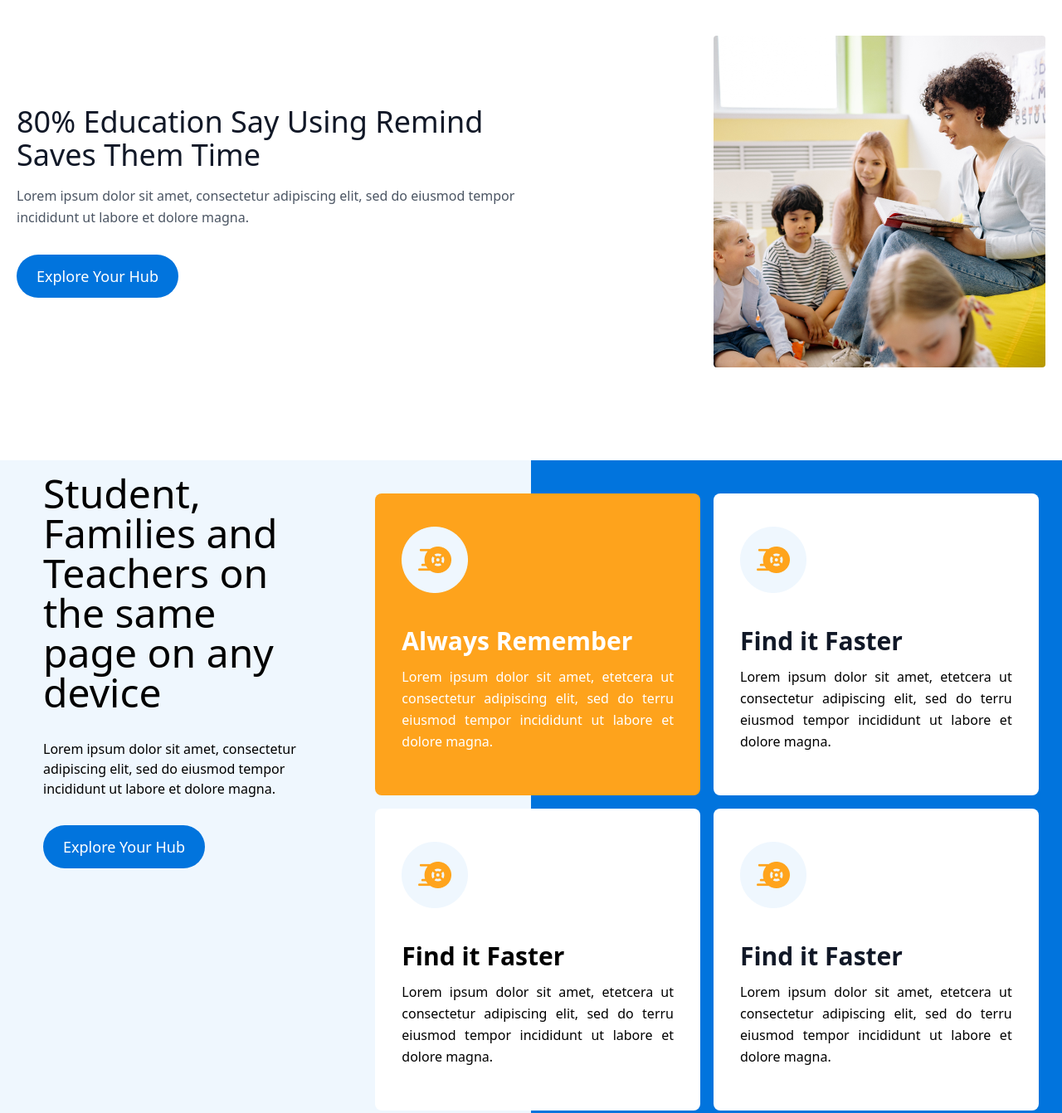
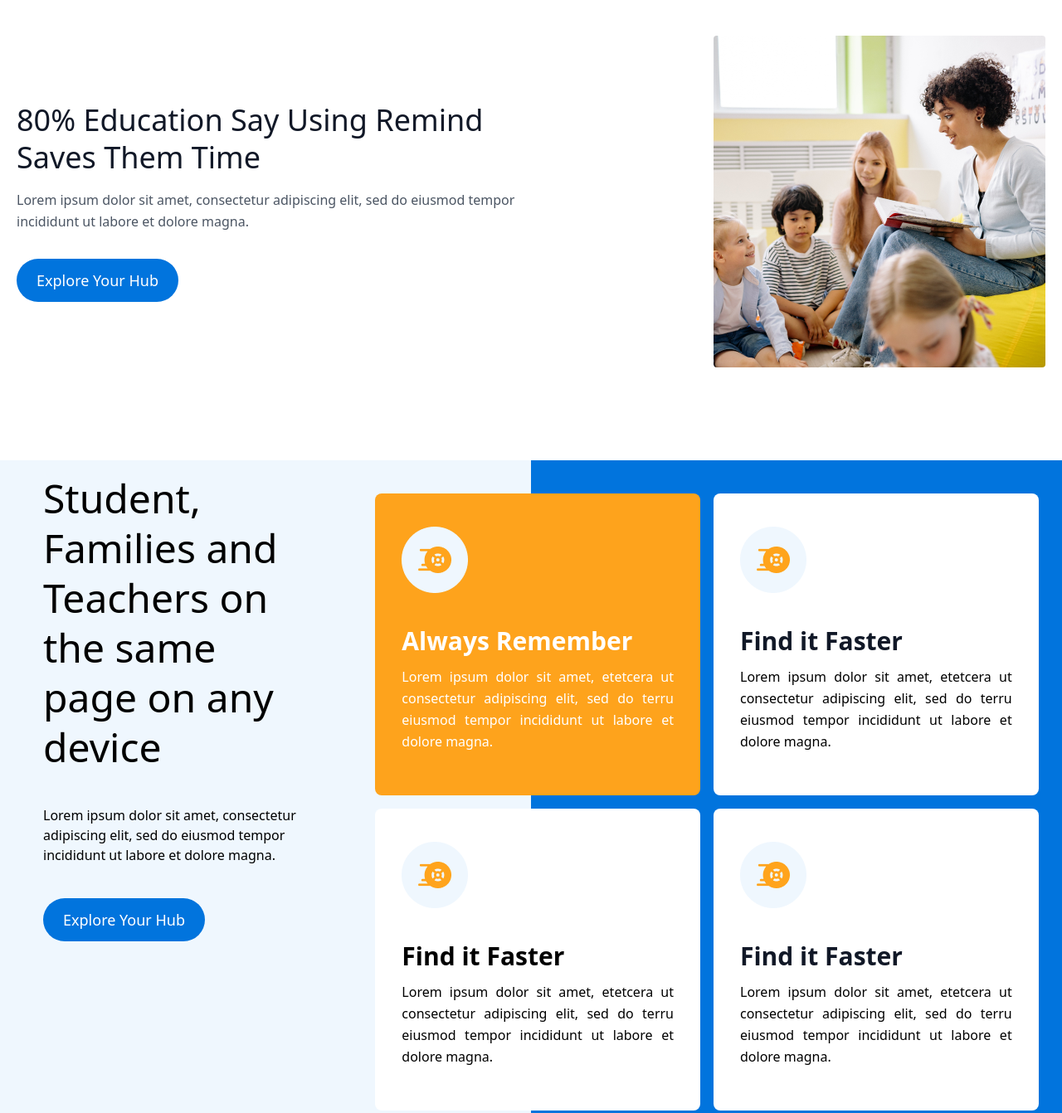
Before and after one commit to anis2k20/edu_care, a website built with Vite: page index.html in a window 1280 px wide. Shown: the part 1520-2862 px from the top of the page at 83% size. Built offline with nearby package versions, Linux system fonts and the light colour scheme.

Commit message:
Fixed line height

```diff
--- a/index.html
+++ b/index.html
@@ -123,7 +123,7 @@
       <div class="container mx-auto flex px-5 py-24 md:flex-row flex-col items-center">
         <div
           class="lg:flex-grow md:w-1/2 lg:pr-24 md:pr-16 flex flex-col md:items-start md:text-left mb-16 md:mb-0 items-center text-center">
-          <h1 class="title-font sm:text-4xl text-3xl mb-4 font-medium text-gray-900">
+          <h1 class="title-font sm:text-4xl text-3xl mb-4 font-medium text-gray-900 !leading-tight">
             80% Education Say Using Remind Saves Them Time
           </h1>
           <p class="mb-8 leading-relaxed">Lorem ipsum dolor sit amet, consectetur adipiscing elit, sed do eiusmod tempor incididunt ut labore et dolore magna.
@@ -150,10 +150,10 @@
           <div class="flex flex-wrap -m-4">
             <div class="p-4 lg:w-1/3">
               <div class="h-ful px-8 overflow-hidden text-start relative">
-                <h2 class="sm:text-5xl ">Student, Families and Teachers
+                <h2 class="sm:text-5xl !leading-tight">Student, Families and Teachers
                   on the same page on any device
                 </h2>
-                <p class="py-8">
+                <p class="py-10">
                   Lorem ipsum dolor sit amet, consectetur adipiscing elit, sed do eiusmod tempor incididunt ut labore et
                   dolore magna.
                 </p>
@@ -244,7 +244,7 @@
         </div>
         <div
           class="lg:flex-grow md:w-1/2 lg:pr-24 md:pr-16 flex flex-col md:items-start md:text-left mb-16 md:mb-0 items-center text-center">
-          <h1 class="title-font sm:text-4xl text-3xl mb-4 font-medium text-gray-900">
+          <h1 class="title-font sm:text-4xl text-3xl mb-4 font-medium text-gray-900 !leading-tight">
             Prima Improved by 55% Using Remind Education Solutions
           </h1>
           <p class="mb-8 leading-relaxed">Lorem ipsum dolor sit amet, consectetur adipiscing elit,
@@ -271,7 +271,7 @@
         <div class="flex flex-col flex-wrap md:pl-28 md:pb-16 gap-4">
           <div class="md:w-13/25 w-full lg:py-6 lg:w-3/5 lg:text-left text-center  rounded-r-lg">
             <div class="flex flex-col lg:items-start items-center">
-              <h2 class="text-2xl md:text-4xl font-semibold pb-10">
+              <h2 class="text-2xl md:text-4xl font-semibold pb-10 !leading-tight">
                 Your Learning World, Wonderfully Connected
               </h2>
               <p>
```
